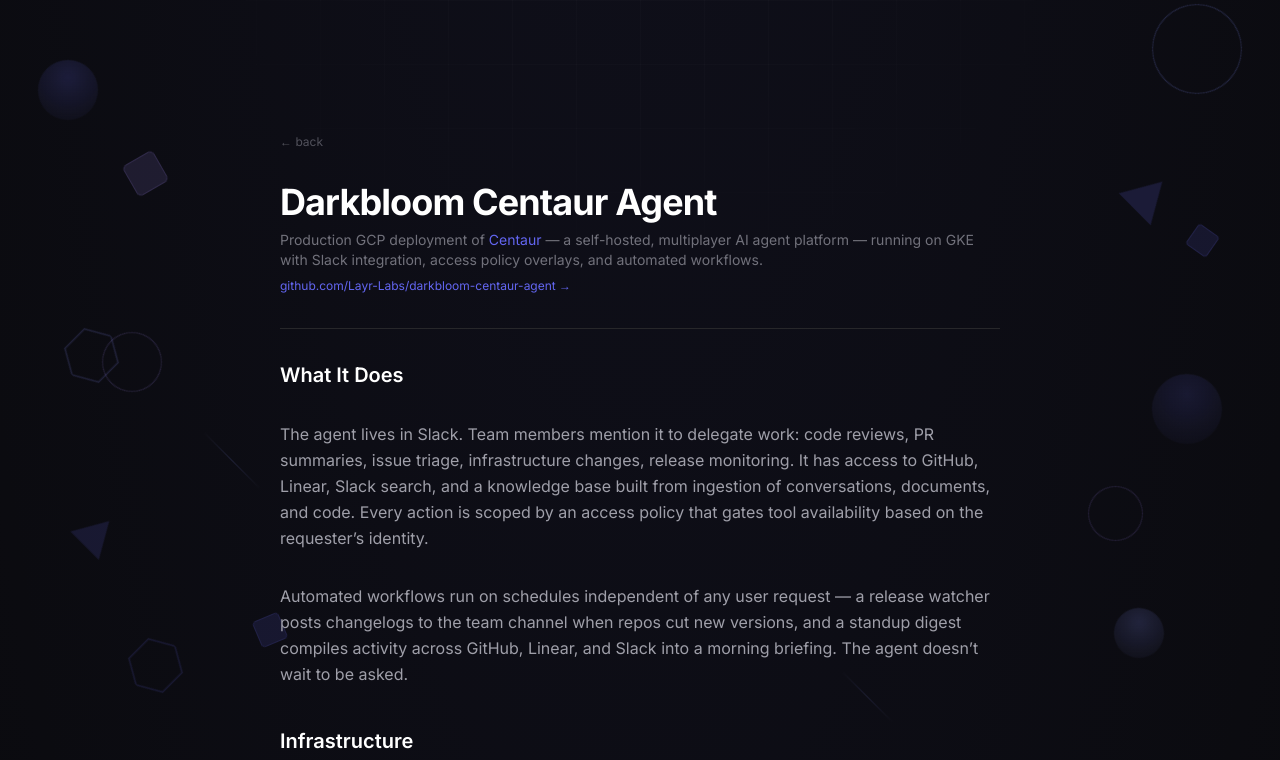
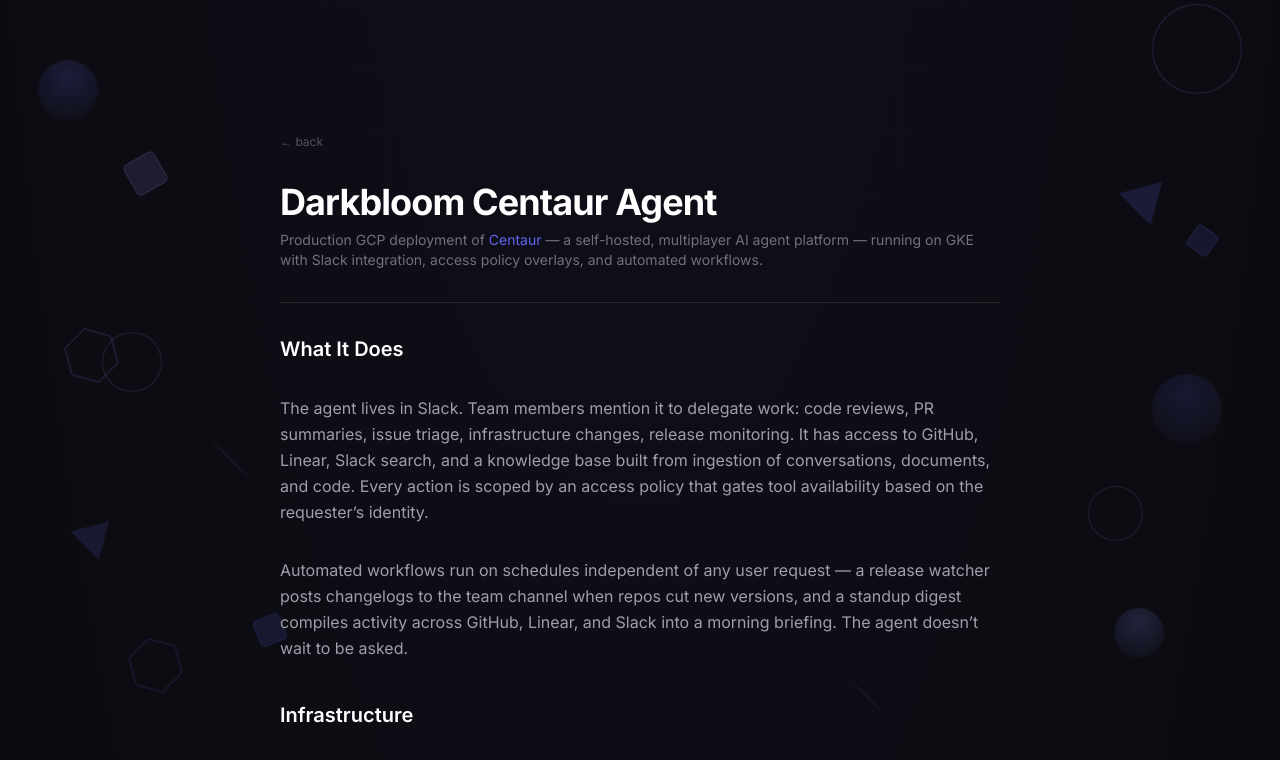
Before and after one commit to ethenotethan/personal-site, a Next.js app: page /writing/darkbloom-centaur-agent in a window 1280 px wide. Shown: the top 760 px of the page. Built offline with nearby package versions, Linux system fonts and the light colour scheme.

Commit message:
fix: remove GitHub repo link from Darkbloom page

```diff
--- a/src/app/writing/darkbloom-centaur-agent/page.tsx
+++ b/src/app/writing/darkbloom-centaur-agent/page.tsx
@@ -36,14 +36,6 @@
             with Slack integration, access policy overlays, and automated
             workflows.
           </p>
-          <a
-            href="https://github.com/Layr-Labs/darkbloom-centaur-agent"
-            className="text-xs text-brand hover:text-brand-glow transition-colors mt-2 inline-block"
-            target="_blank"
-            rel="noopener"
-          >
-            github.com/Layr-Labs/darkbloom-centaur-agent →
-          </a>
         </header>
 
         <hr className="border-zinc-800" />
```
